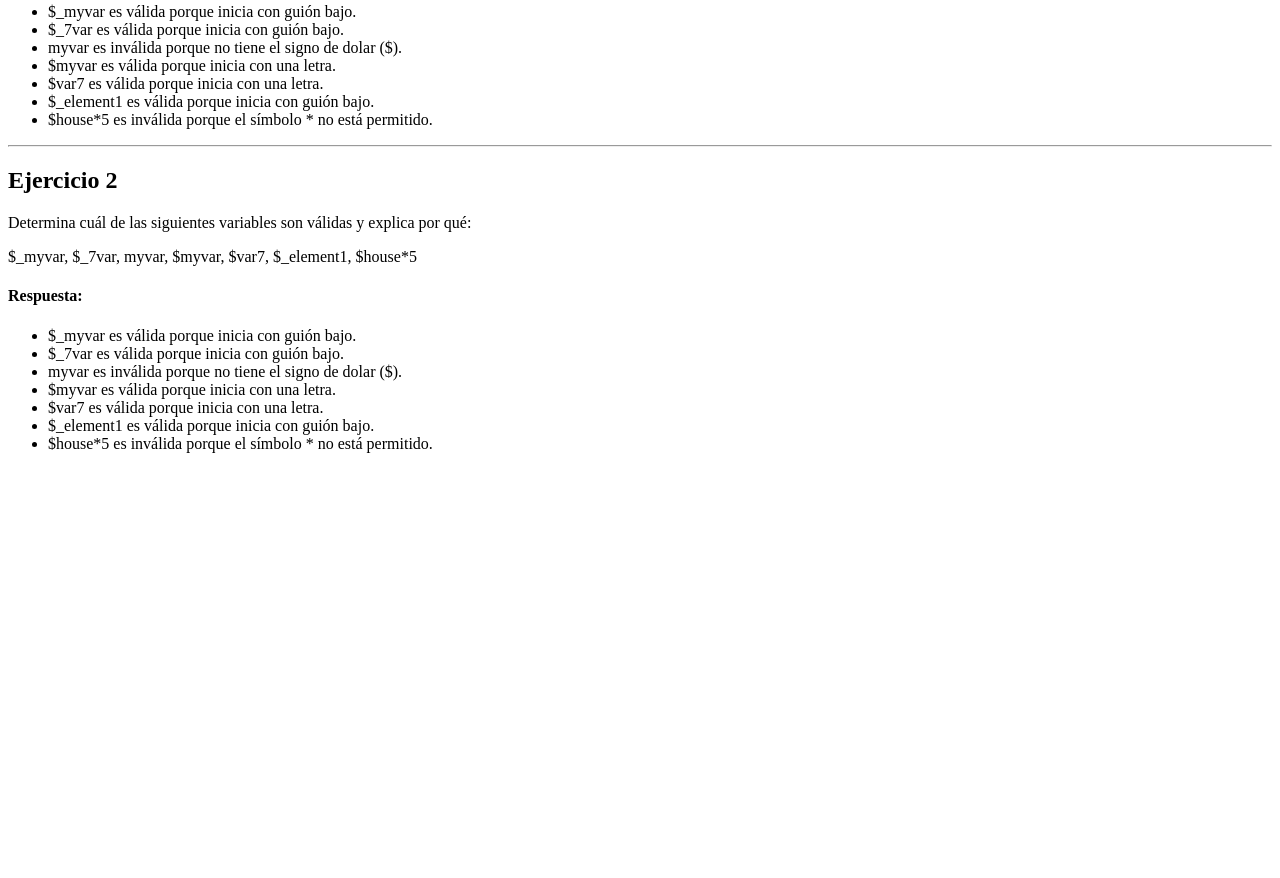
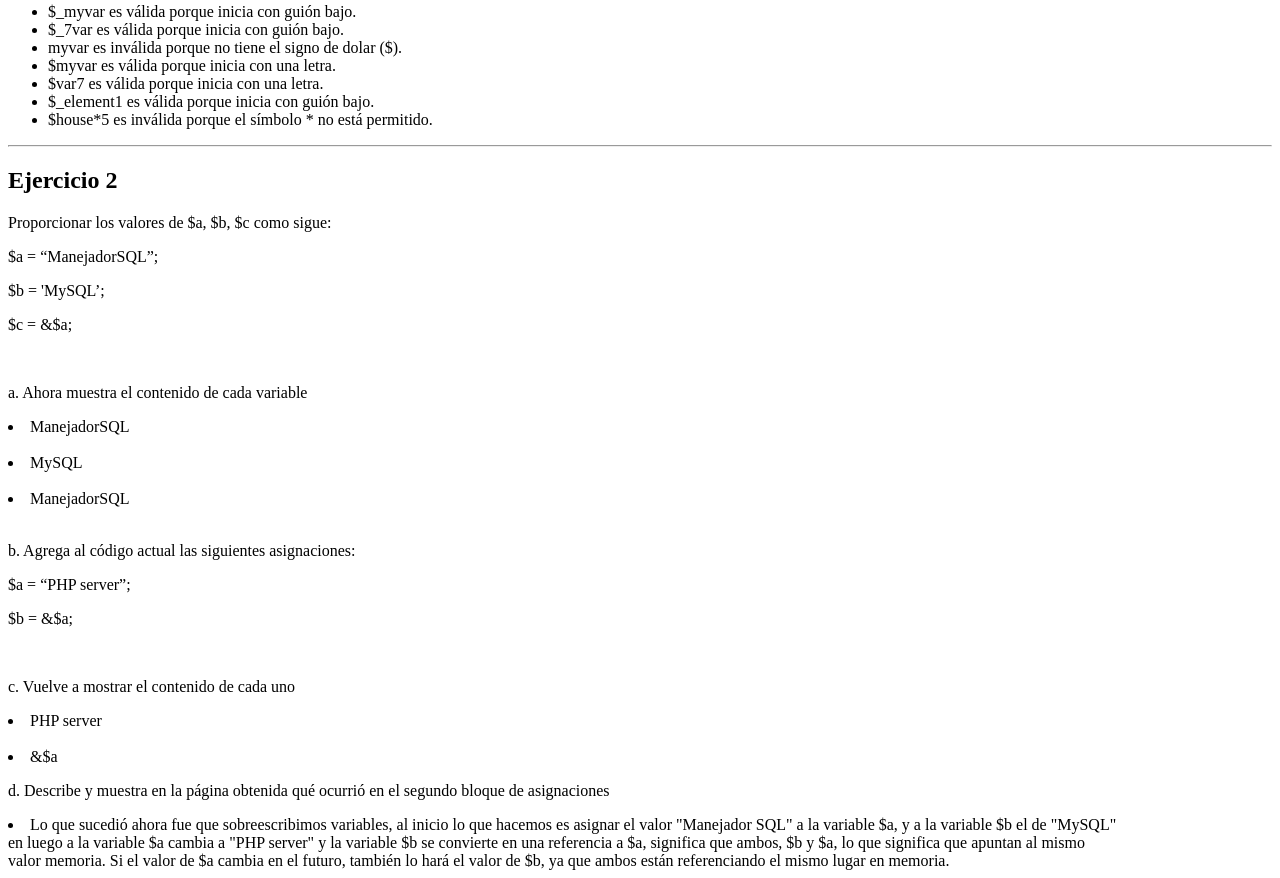
Before and after one commit to inava404/tecweb, a PHP site: page / in a window 1280 px wide. Shown: the part 176-1054 px from the top of the page. Before the commit the page ends 629 px from the top, so only its background shows below. Run offline with PHP 8.4, Linux system fonts and the light colour scheme.

Commit message:
Ejercicio 2 realizado

```diff
--- a/practicas/p04/index.php
+++ b/practicas/p04/index.php
@@ -33,29 +33,46 @@
 
 <hr>
 <h2>Ejercicio 2</h2>
-    <p>Determina cuál de las siguientes variables son válidas y explica por qué:</p>
-    <p>$_myvar,  $_7var,  myvar,  $myvar,  $var7,  $_element1, $house*5</p>
+    <p>Proporcionar los valores de $a, $b, $c como sigue:</p>
+    <p>$a = “ManejadorSQL”;</p>
+    <p>$b = 'MySQL’;</p>
+    <p>$c = &$a;</p>
     <?php
-        //AQUI VA MI CÓDIGO PHP
-        $_myvar;
-        $_7var;
-        //myvar;       // Inválida
-        $myvar;
-        $var7;
-        $_element1;
-        //$house*5;     // Invalida
+        $a = "ManejadorSQL";
+        $b = 'MySQL';
+        $c = &$a;
+    ?>
 
-        echo '<h4>Respuesta:</h4>';
+    <br>
+    <p>a. Ahora muestra el contenido de cada variable</p>
+    <?php
+        echo "<li>$a</li><br>";
+        echo "<li>$b</li><br>";
+        echo "<li>$c</li>";
+    ?>
 
-        echo '<ul>';
-        echo '<li>$_myvar es válida porque inicia con guión bajo.</li>';
-        echo '<li>$_7var es válida porque inicia con guión bajo.</li>';
-        echo '<li>myvar es inválida porque no tiene el signo de dolar ($).</li>';
-        echo '<li>$myvar es válida porque inicia con una letra.</li>';
-        echo '<li>$var7 es válida porque inicia con una letra.</li>';
-        echo '<li>$_element1 es válida porque inicia con guión bajo.</li>';
-        echo '<li>$house*5 es inválida porque el símbolo * no está permitido.</li>';
-        echo '</ul>';
+    <br>
+    <p>b. Agrega al código actual las siguientes asignaciones:</p>
+    <p>$a = “PHP server”;</p>
+    <p>$b = &$a;</p>
+    <?php
+        $a = "PHP server";
+        $b = '&$a';
     ?>
+
+    <br>
+    <p>c. Vuelve a mostrar el contenido de cada uno</p>
+    <?php
+        echo "<li>$a</li><br>";
+        echo "<li>$b</li>";
+    ?>
+
+    <p>d. Describe y muestra en la página obtenida qué ocurrió en el segundo bloque de asignaciones</p>
+        <?php
+            echo '<li>Lo que sucedió ahora fue que sobreescribimos variables, al inicio lo que hacemos es asignar el valor "Manejador SQL" a la variable $a, y a la variable $b el de "MySQL"<br>
+            en luego a la variable $a cambia a "PHP server" y la variable $b se convierte en una referencia a $a,  significa que ambos, $b y $a, lo que significa que apuntan al mismo<br>
+            valor memoria. Si el valor de $a cambia en el futuro, también lo hará el valor de $b, ya que ambos están referenciando el mismo lugar en memoria.';
+        ?>
+
 </body>
 </html>
```
